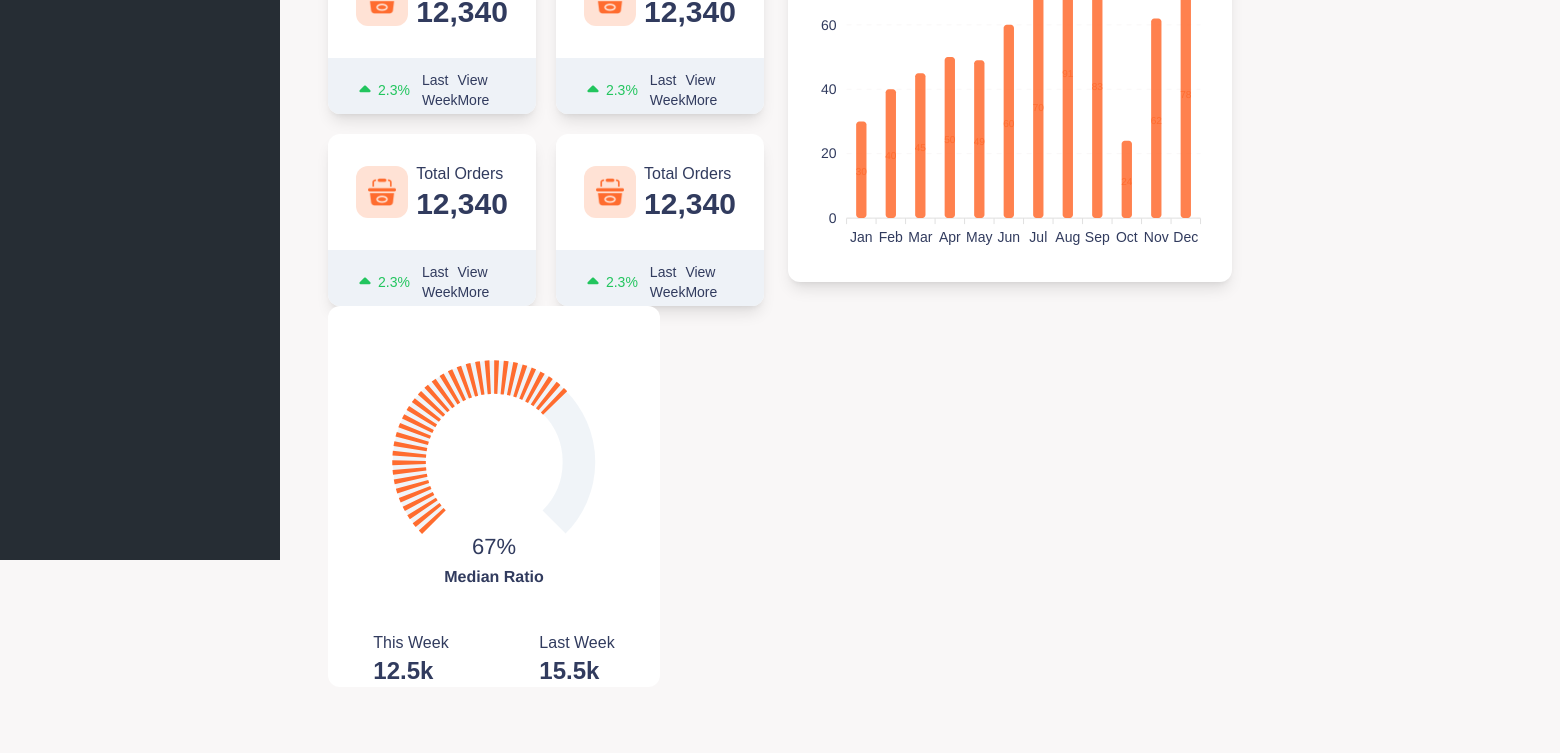
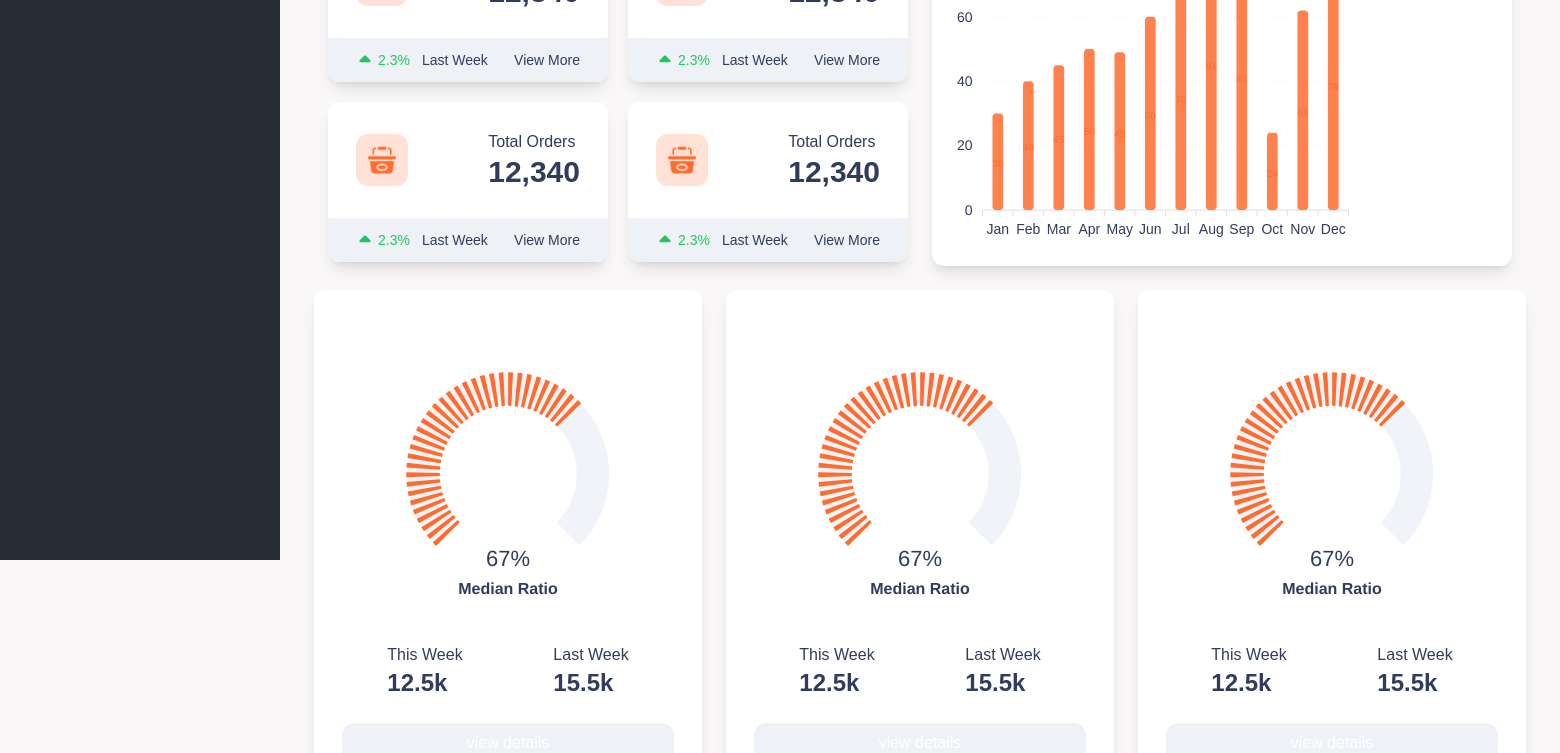
Before and after one commit to HKinnovaTech/Dashboard-Inventory, a Next.js app: page / in a window 1280 px wide. Shown: the part 240-993 px from the top of the page, 1560 px wide, since content can reach past the window. Before the commit the page ends 927 px from the top, so only its background shows below. Built offline with nearby package versions, Linux system fonts and the light colour scheme.

Commit message:
progress bar fixed

```diff
--- a/src/app/Components/Dashboard/Dashboard.tsx
+++ b/src/app/Components/Dashboard/Dashboard.tsx
@@ -25,12 +25,16 @@ const Dashboard = () => {
 
         <Graph />
       </div>
-      <div className="flex items-center justify-between">
-        <div>
-          <Weeklystats/>
+      <div className="flex items-center gap-6 justify-center w-full mt-6">
+        <div className="flex-1">
+          <Weeklystats />
         </div>
-        <div></div>
-        <div></div>
+        <div className="flex-1">
+          <Weeklystats />
+        </div>
+        <div className="flex-1">
+          <Weeklystats />
+        </div>
       </div>
     </div>
   );
--- a/src/app/Components/Dashboard/components/graph/RadialBarChart.tsx
+++ b/src/app/Components/Dashboard/components/graph/RadialBarChart.tsx
@@ -13,7 +13,7 @@ const RadialBarChart: React.FC = () => {
   useEffect(() => {
     const updateColor = () => {
       const root = getComputedStyle(document.documentElement);
-      const color = root.getPropertyValue("--secondary").trim();
+      const color = root.getPropertyValue("--secondary2").trim();
       const textcolor = root.getPropertyValue("--foreground").trim();
       setSecondaryColor(color);
       settextcolor(textcolor);
--- a/src/app/Components/Dashboard/components/graph/graph.tsx
+++ b/src/app/Components/Dashboard/components/graph/graph.tsx
@@ -115,7 +115,7 @@ const Graph: React.FC = () => {
   ];
 
   return (
-    <div className="app bg-primary p-2 rounded-xl shadow-lg w-full -z-10">
+    <div className="app bg-primary rounded-xl shadow-lg w-full -z-10">
       <div className="row">
         <div className="mixed-chart w-full">
           <Chart
--- a/src/app/Components/Dashboard/components/infocard.tsx
+++ b/src/app/Components/Dashboard/components/infocard.tsx
@@ -3,7 +3,7 @@ import { FaCaretUp } from "react-icons/fa6";
 
 const InfoCard = (props) => {
   return (
-    <div className="max-h-[172px] bg-primary shadow-lg rounded-xl overflow-hidden flex flex-col justify-between">
+    <div className="max-h-[172px] overflow-hidden bg-primary shadow-lg rounded-xl flex flex-col justify-between -z-10">
       <div className="flex items-center justify-between p-7 ">
         <div className="bg-hilights rounded-xl p-3">
           <img src="/images/bucket.png" alt="Bucket" className="w-7 h-7" />
--- a/src/app/Components/Dashboard/components/weeklystats.tsx
+++ b/src/app/Components/Dashboard/components/weeklystats.tsx
@@ -3,7 +3,7 @@ import RadialBarChart from './graph/RadialBarChart'
 
 const Weeklystats = () => {
   return (
-    <div className="bg-primary rounded-xl">
+    <div className="bg-primary rounded-xl p-7 shadow-lg">
           <RadialBarChart/>
           <div  className="flex justify-around">
             <div>
@@ -15,6 +15,7 @@ const Weeklystats = () => {
               <h2 className="text-2xl font-semibold">15.5k</h2>
             </div>
           </div>
+          <button className='w-full text-white py-2 mt-6 bg-secondary2 rounded-xl'>view details</button>
         </div>
   )
 }
--- a/src/app/globals.css
+++ b/src/app/globals.css
@@ -7,6 +7,7 @@
     --background: #f9f7f7;
     --primary: #ffffff;
     --secondary: #eef2f7;
+    --secondary2: #eef2f7;
     --foreground: #313b5e;
     --hilights: #ffe2d5;
     --tertiary: #eae8e8;
@@ -17,6 +18,7 @@
     --background: #22282eff;
     --primary: #282f36ff;
     --secondary: #2c343e;
+    --secondary2: #2f3943;
     --foreground: #aab8c5;
     --hilights: #5e3e34;
     --tertiary: #2c3238;
--- a/tailwind.config.ts
+++ b/tailwind.config.ts
@@ -12,6 +12,7 @@ export default {
         background: "var(--background)",
         primary: "var(--primary)",
         secondary: "var(--secondary)",
+        secondary2: "var(--secondary2)",
         textcolor: "var(--text)",
         hilights: "var(--hilights)",
         tertiary: "var(--tertiary)",
```
